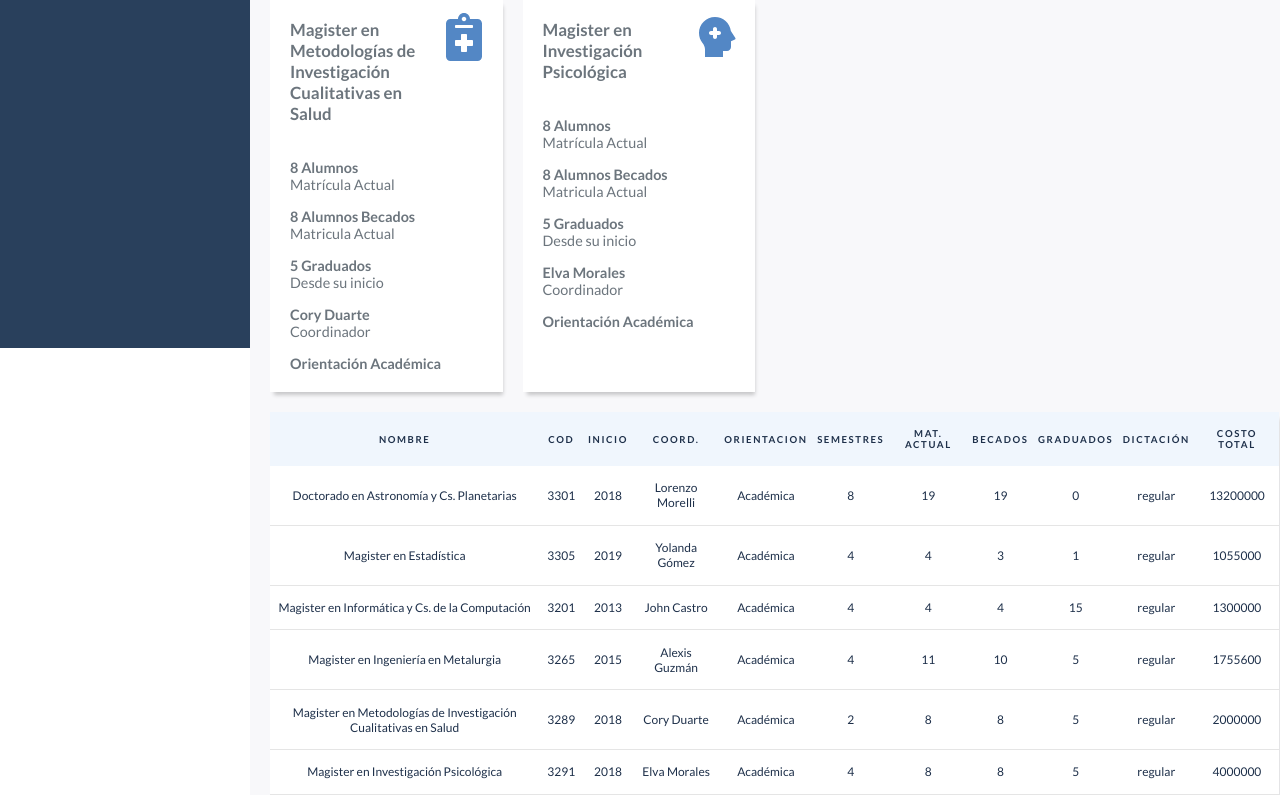
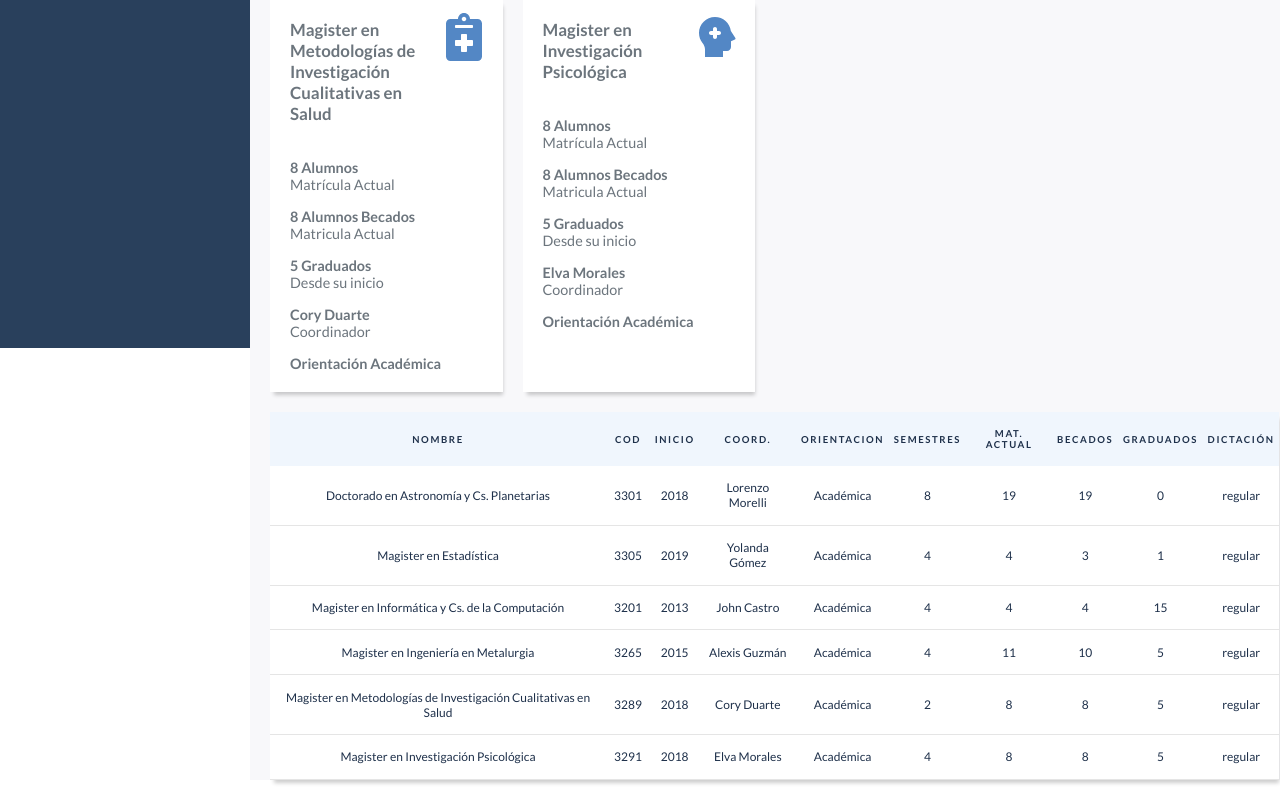
Before and after one commit to cristianortiz/sidebar_stylcomp, a React (Create React App) app: page /home/programas in a window 1280 px wide. Shown: the part 452-1252 px from the top of the page. Built offline with nearby package versions, Linux system fonts and the light colour scheme.

Commit message:
minor css changes

```diff
--- a/src/App.css
+++ b/src/App.css
@@ -4,7 +4,6 @@
   margin: 0;
   padding: 0;
   box-sizing: border-box;
-
   font-family: "Lato", sans-serif;
 }
 
--- a/src/components/Tables/tables.styles.js
+++ b/src/components/Tables/tables.styles.js
@@ -4,7 +4,7 @@ export const TablesBox = styled.div`
   padding: 0px;
   background: #fff;
   box-shadow: 2px 5px 4px -2px rgba(0, 0, 0, 0.2);
-  margin: 0px 10px 0 20px;
+  margin: 0px 10px 20px 20px;
   display: flex;
   overflow: hidden;
   //height: fit-content;
--- a/src/components/Tables/tablesData.js
+++ b/src/components/Tables/tablesData.js
@@ -9,7 +9,7 @@ export const table_columns = [
   { Header: "Becados", accessor: "becados" },
   { Header: "Graduados", accessor: "graduados" },
   { Header: "Dictación", accessor: "dictacion" },
-  { Header: "Costo Total", accessor: "arancel_total" },
+  /* { Header: "Costo Total", accessor: "arancel_total" }, */
   /*  { Header: "Acciones" ,accessor:'nombre',},  */
 ];
 export const programas = [
@@ -24,7 +24,7 @@ export const programas = [
     becados: 19,
     graduados: 0,
     dictacion: "regular",
-    arancel_total: 13200000,
+    /*  arancel_total: 13200000, */
   },
   {
     nombre: "Magister en Estadística",
@@ -37,7 +37,6 @@ export const programas = [
     becados: 3,
     graduados: 1,
     dictacion: "regular",
-    arancel_total: 1055000,
   },
   {
     nombre: "Magister en Informática y Cs. de la Computación",
@@ -50,7 +49,6 @@ export const programas = [
     becados: 4,
     graduados: 15,
     dictacion: "regular",
-    arancel_total: 1300000,
   },
   {
     nombre: "Magister en Ingeniería en Metalurgia",
@@ -63,7 +61,6 @@ export const programas = [
     becados: 10,
     graduados: 5,
     dictacion: "regular",
-    arancel_total: 1755600,
   },
   {
     nombre: "Magister en Metodologías de Investigación Cualitativas en Salud",
@@ -76,7 +73,6 @@ export const programas = [
     becados: 8,
     graduados: 5,
     dictacion: "regular",
-    arancel_total: 2000000,
   },
   {
     nombre: "Magister en Investigación Psicológica",
@@ -89,6 +85,5 @@ export const programas = [
     becados: 8,
     graduados: 5,
     dictacion: "regular",
-    arancel_total: 4000000,
   },
 ];
--- a/src/pages/home.styles.js
+++ b/src/pages/home.styles.js
@@ -5,7 +5,7 @@ export const Container = styled.div`
   width: 100%;
 `;
 export const MainContent = styled.div`
-  position: absolute;
+  position: relative;
   width: ${(props) =>
     props.is_open
       ? `calc(100% - ${props.open_width});`
@@ -18,8 +18,6 @@ export const MainContent = styled.div`
   transition: 0.2s ease-in all;
   color: #1e304a;
   @media (max-width: 992px) {
-    /* width: 100%;
-    left: 0; */
     ${(props) =>
       !props.is_open && props.hide_sidebar
         ? `left:0; width:100%;`
```
